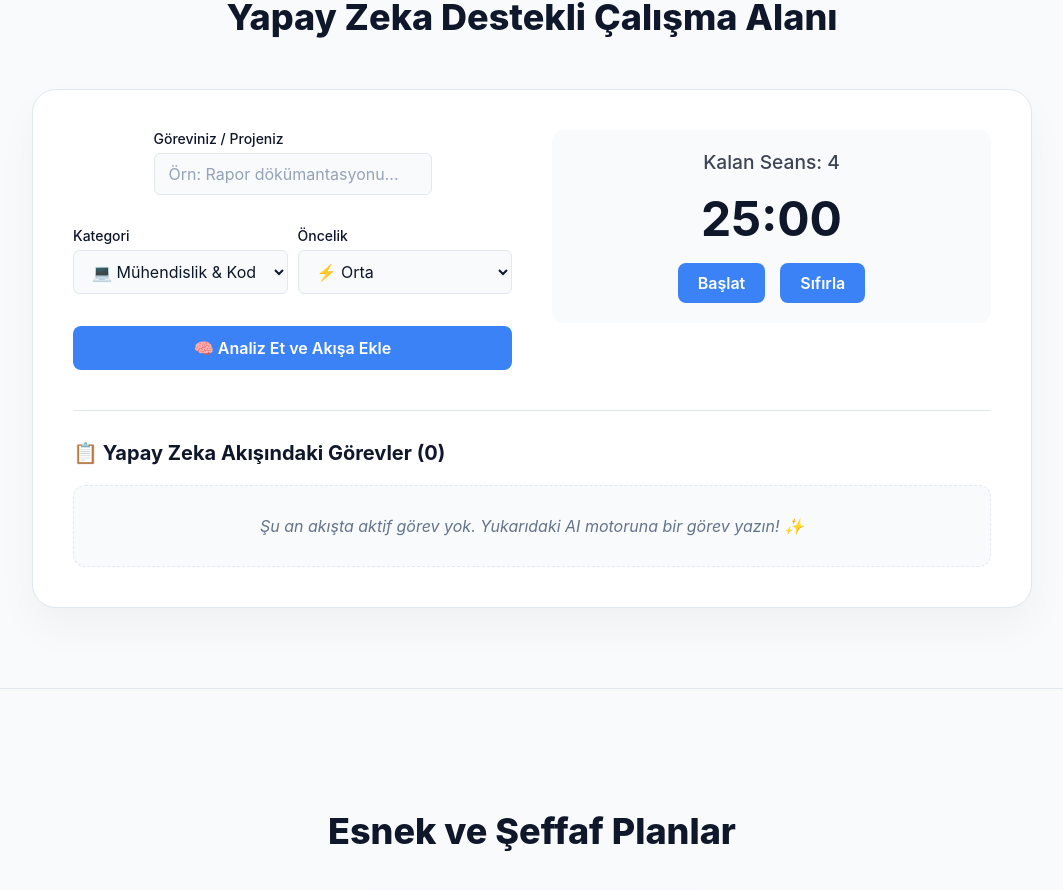
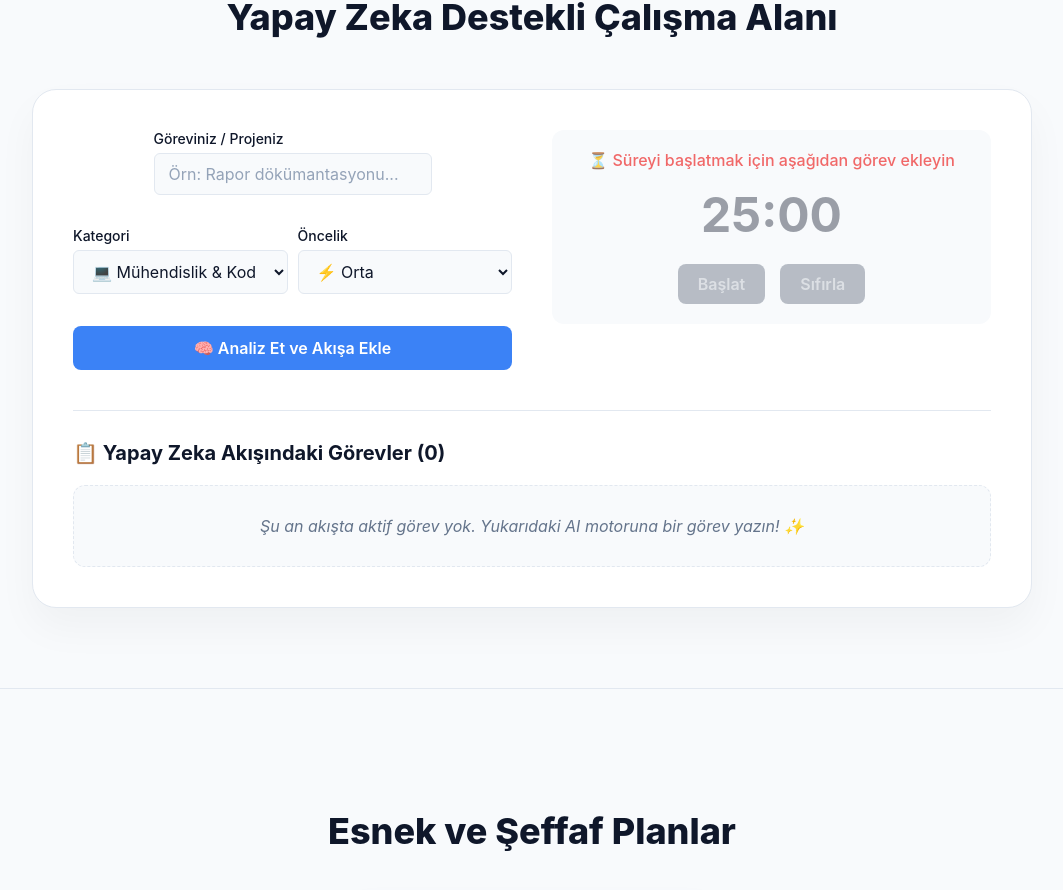
Before and after one commit to sudeafcn/focusflow-project, a React (Vite) app: page / in a window 1280 px wide. Shown: the part 1593-2483 px from the top of the page, without its empty margins (108-1171 px from the left). Built offline with nearby package versions, Linux system fonts and the light colour scheme.

Commit message:
Güncelleme yapıldı.

```diff
--- a/src/App.tsx
+++ b/src/App.tsx
@@ -209,7 +209,7 @@ function App() {
             </div>
 
             <div className="ff-workspace-timer-wrapper">
-              <Timer />
+              <Timer taskCount={tasks.length} />
             </div>
 
           </div>
@@ -308,8 +308,19 @@ function App() {
                 <p>Ekibiniz için özel çalışma alanını hazırlıyoruz. Lütfen takım detaylarını girin:</p>
                 <div className="ff-modal-inputs">
                   <Input label="Şirket / Takım Adı" placeholder="Örn: FocusFlow Team" onChange={() => {}} />
-                  <Input label="Ekipteki Kişi Sayısı" type="number" min={1}
-  max={15} placeholder="Örn: 12" onChange={() => {}} />
+                <input
+  type="number"
+  placeholder="Ekip Sayısı"
+  min={1}
+  max={15}
+  onInput={(e) => {
+    if (Number(e.currentTarget.value) > 15) {
+      e.currentTarget.value = '15';
+      alert('Takım planında maksimum 15 kişi eklenebilir.');
+    }
+  }}
+  /* className veya onChange gibi senin projendeki diğer özellikler aynen kalsın */
+/>
                 </div>
               </>
             ) : (
--- a/src/components/Timer/Timer.tsx
+++ b/src/components/Timer/Timer.tsx
@@ -1,10 +1,25 @@
 import { useState, useEffect } from 'react';
-import '../Button/Button.scss'; // Buton stillerini içeri aktarıyoruz
+import '../Button/Button.scss';
 
-export default function Timer() {
-  const [seconds, setSeconds] = useState(25 * 60); // 25 Dakika
+interface TimerProps {
+  taskCount?: number;
+}
+
+export default function Timer({ taskCount = 0 }: TimerProps) {
+  const [seconds, setSeconds] = useState(25 * 60);
   const [isActive, setIsActive] = useState(false);
-  const [sessionsLeft, setSessionsLeft] = useState(4); // Başlangıç seans sayısı
+  const [sessionsLeft, setSessionsLeft] = useState(0);
+
+  // Görev eklendiğinde veya silindiğinde Timer'ı güncelle
+  useEffect(() => {
+    if (taskCount > 0 && sessionsLeft === 0) {
+      setSessionsLeft(4); // İlk görev eklendiğinde varsayılan 4 seansı tanımla
+    } else if (taskCount === 0) {
+      setSessionsLeft(0);
+      setIsActive(false);
+      setSeconds(25 * 60);
+    }
+  }, [taskCount]);
 
   useEffect(() => {
     let interval: any = null;
@@ -13,17 +28,16 @@ export default function Timer() {
       interval = setInterval(() => {
         setSeconds((prev) => prev - 1);
       }, 1000);
-    } else if (seconds === 0) {
-      // Süre bittiğinde çalışacak işlemler:
+    } else if (seconds === 0 && isActive) {
       setIsActive(false);
       clearInterval(interval);
-      setSessionsLeft((prev) => (prev > 0 ? prev - 1 : 0)); // Seansı 1 düşür
+      setSessionsLeft((prev) => (prev > 0 ? prev - 1 : 0));
 
-      if (sessionsLeft === 1) {
+      if (sessionsLeft <= 1) {
         alert("Tebrikler! Tüm odaklanma seanslarını tamamladın.");
       } else {
         alert("Süre doldu! Bir odaklanma seansını başarıyla tamamladın. Lütfen mola ver.");
-        setSeconds(25 * 60); // Bir sonraki seans için süreyi otomatik ayarla
+        setSeconds(25 * 60);
       }
     }
 
@@ -46,11 +60,19 @@ export default function Timer() {
   return (
     <div className="timer-container" style={{ textAlign: 'center', padding: '20px', backgroundColor: 'var(--bg-color)', borderRadius: '12px' }}>
 
-      <h3 style={{ margin: '0', fontSize: '1.2rem', opacity: 0.8, fontWeight: '500' }}>
-        Kalan Seans: {sessionsLeft}
-      </h3>
+      {/* Görev Yoksa Uyarı, Varsa Seans Sayısı Göster */}
+      {taskCount === 0 ? (
+         <h3 style={{ margin: '0 0 15px 0', fontSize: '1rem', opacity: 0.8, color: '#ef4444', fontWeight: '500' }}>
+            ⏳ Süreyi başlatmak için aşağıdan görev ekleyin
+         </h3>
+      ) : (
+         <h3 style={{ margin: '0 0 15px 0', fontSize: '1.2rem', opacity: 0.8, fontWeight: '500' }}>
+            Kalan Seans: {sessionsLeft}
+         </h3>
+      )}
 
-      <h2 style={{ fontSize: '3rem', margin: '15px 0', fontWeight: 'bold' }}>
+      {/* Sayaç Görünümü (Görev yoksa soluklaşır) */}
+      <h2 style={{ fontSize: '3rem', margin: '0 0 20px 0', fontWeight: 'bold', opacity: taskCount === 0 ? 0.4 : 1 }}>
         {formatTime(seconds)}
       </h2>
 
@@ -58,15 +80,17 @@ export default function Timer() {
         <button
           className="btn"
           onClick={toggleTimer}
-          disabled={sessionsLeft === 0}
+          disabled={taskCount === 0 || sessionsLeft === 0}
+          style={{ opacity: taskCount === 0 ? 0.5 : 1, cursor: taskCount === 0 ? 'not-allowed' : 'pointer' }}
         >
           {isActive ? 'Durdur' : 'Başlat'}
         </button>
 
-        {/* Kırmızı Sıfırla Butonu */}
         <button
           className="btn btn-danger"
           onClick={resetTimer}
+          disabled={taskCount === 0}
+          style={{ opacity: taskCount === 0 ? 0.5 : 1, cursor: taskCount === 0 ? 'not-allowed' : 'pointer' }}
         >
           Sıfırla
         </button>
```
